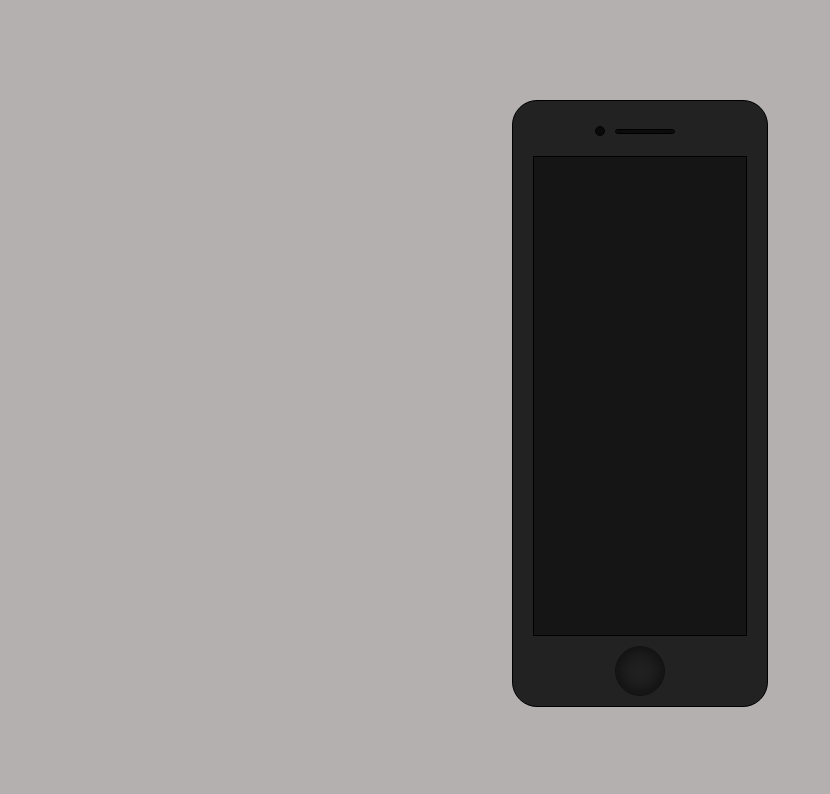
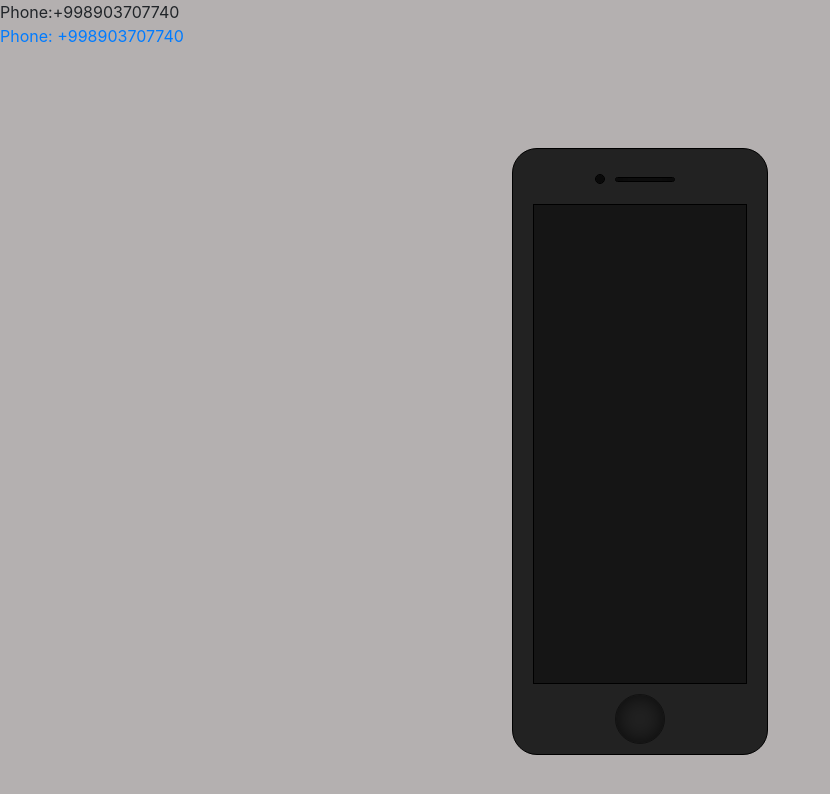
Before and after one commit to Abdulaziz1234567/iphone, a plain HTML site: page index.html in a window 1280 px wide. Shown: the whole page, without its empty margins (0-830 px from the left). Drawn offline with Linux system fonts and the light colour scheme.

Commit message:
Update index.html

```diff
--- a/index.html
+++ b/index.html
@@ -10,6 +10,18 @@
     <link rel="stylesheet" href="css/style.css">
 </head>
 <body>
+    <table>
+    <tr onclick="window.open('tel:+998903707740');">
+      <td>Phone:+998903707740</td>
+    </tr>
+  </table>
+  <table>
+    <tr>
+      <td>
+        <a href="tel:+998903707740">Phone: +998903707740</a>
+      </td>
+    </tr>
+  </table>
     <header >
         <div class="header_block_top" ondblclick="myFunctions()">
             <div class="header_camera"></div>
```
